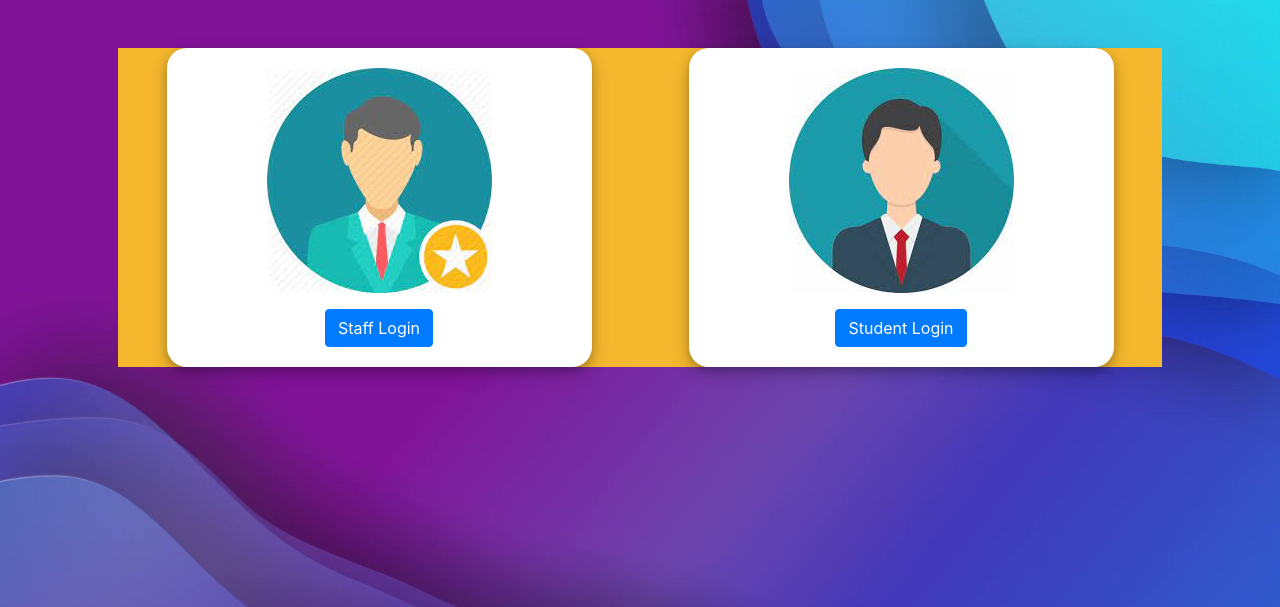
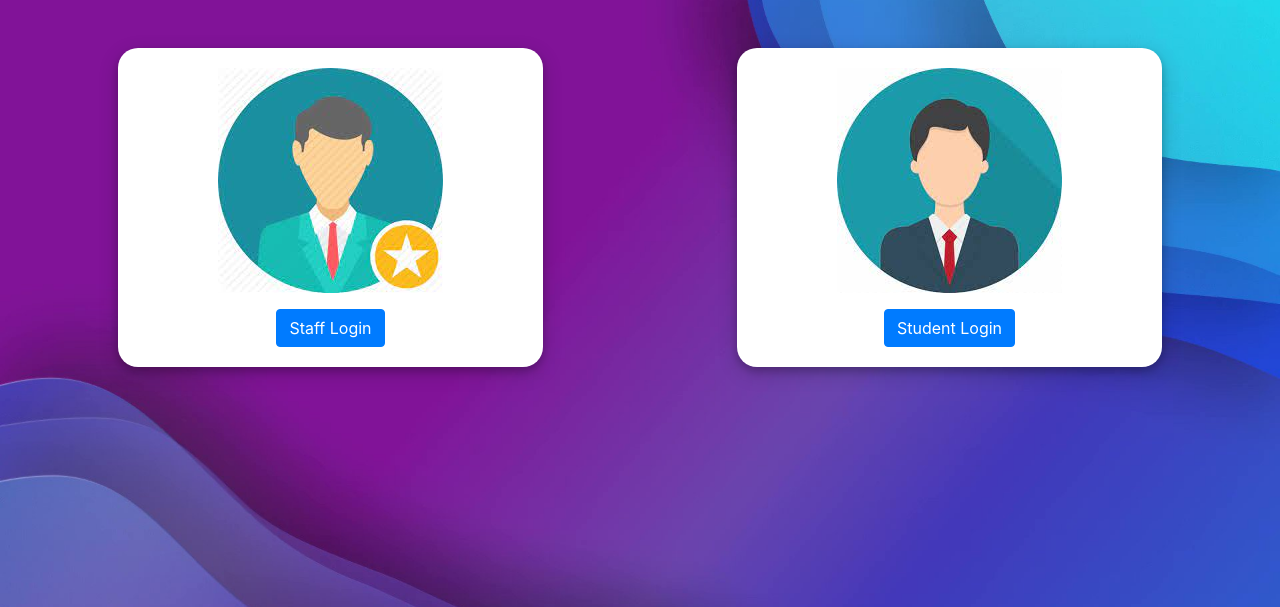
Before and after one commit to MUHAMMEDFAISALKC/schoobook, a Flask app: page /login in a window 1280 px wide. Shown: the part 76-683 px from the top of the page. Run offline with Flask 2, Linux system fonts and the light colour scheme; some libraries are stand-ins or nearby versions.

Commit message:
Update styles.css

```diff
--- a/static/styles.css
+++ b/static/styles.css
@@ -165,10 +165,9 @@ body {
 
 #login-body {
     display: flex;
-    background-color:#f5b82e;
     align-items:center;
     align-content: center;
-    justify-content: space-around;
+    justify-content:space-between;
 }
 
 #login-section {
```
